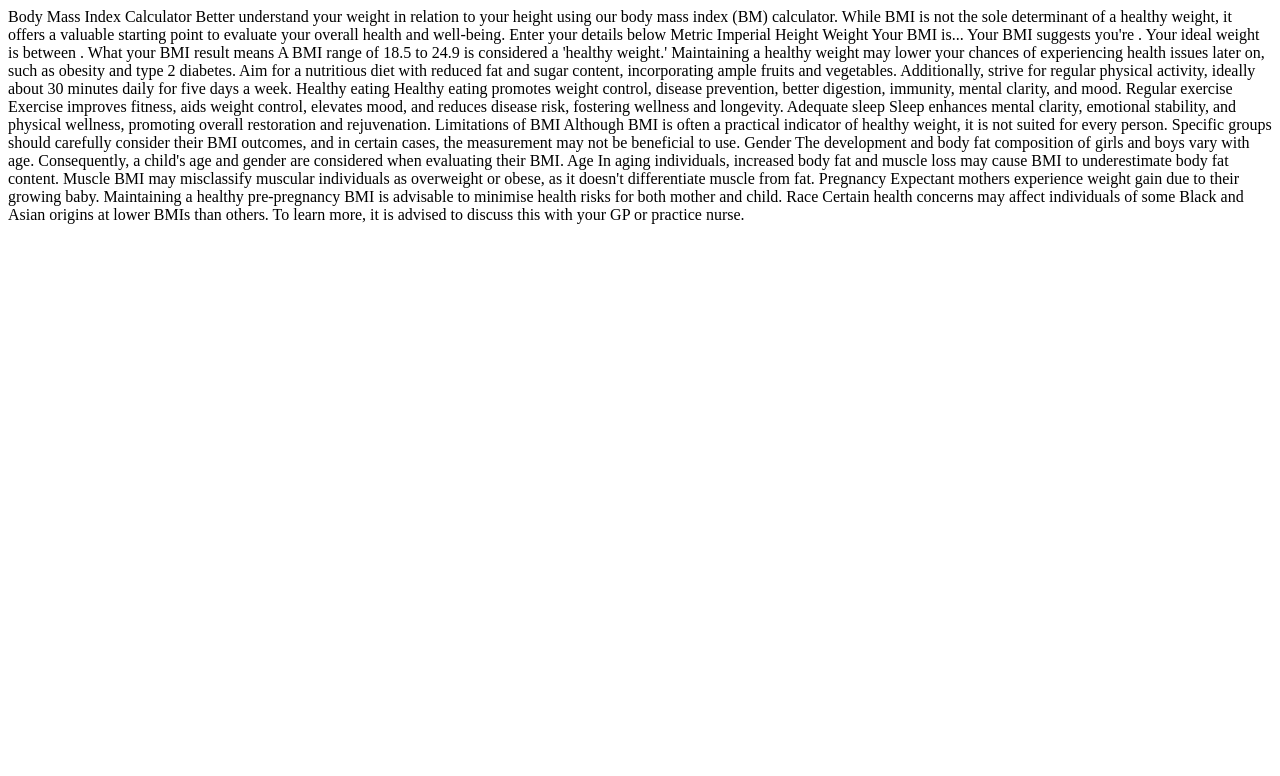
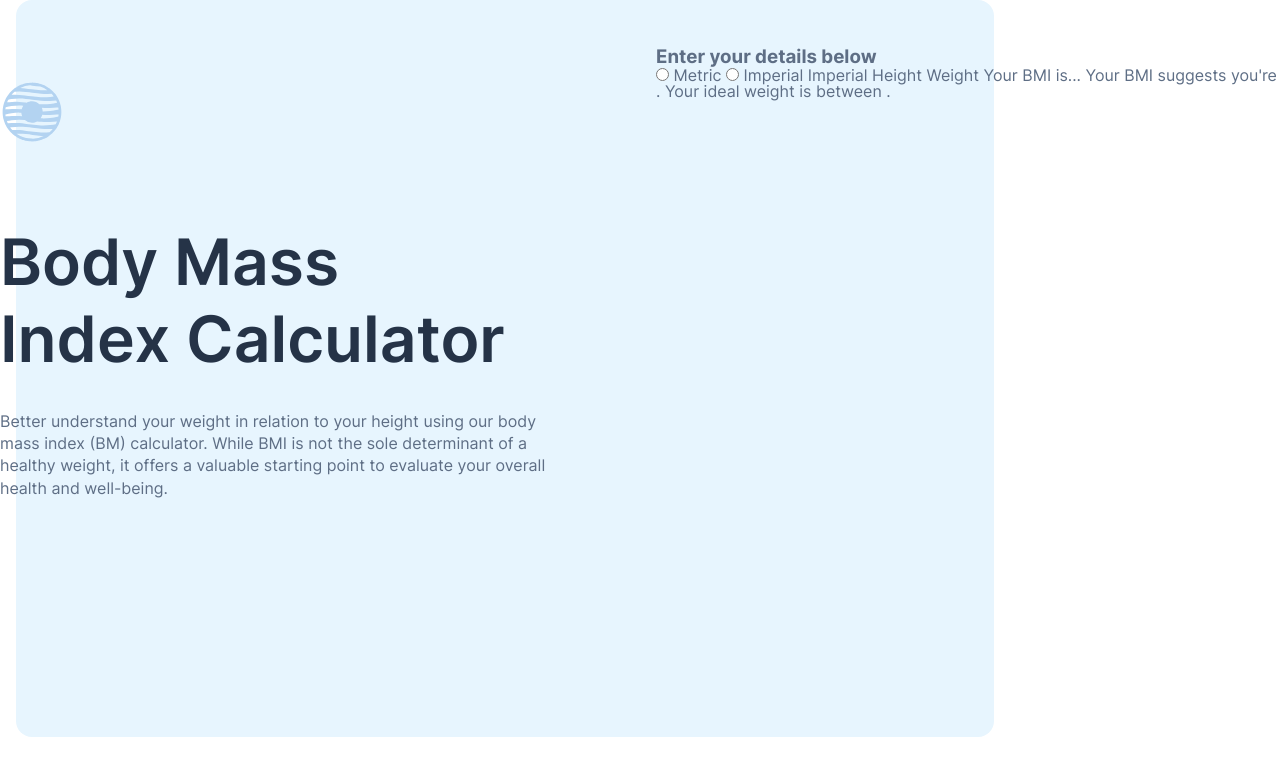
Before and after one commit to CORALIN22/BMI-Calculator, a plain HTML site: page starter-code/index.html in a window 1280 px wide. Drawn offline with Linux system fonts and the light colour scheme.

Commit message:
Creating hero section

```diff
--- a/starter-code/index.html
+++ b/starter-code/index.html
@@ -1,85 +1,80 @@
 <!DOCTYPE html>
 <html lang="en">
   <head>
-  <meta charset="UTF-8">
-  <meta name="viewport" content="width=device-width, initial-scale=1.0">
+    <meta charset="UTF-8" />
+    <meta name="viewport" content="width=device-width, initial-scale=1.0" />
 
-  <link rel="icon" type="image/png" sizes="32x32" href="./assets/images/favicon-32x32.png">
-
+    <link
+      rel="icon"
+      type="image/png"
+      sizes="32x32"
+      href="./assets/images/favicon-32x32.png"
+    />
+    <link href="style.css" rel="stylesheet" />
     <title>Frontend Mentor | Body Mass Index Calculator</title>
   </head>
   <body>
+    <div class="container">
 
-  Body Mass Index Calculator
+      <section class="hero">
 
+          <div class="hero-description">
+            <img class="hero-logo" src="./assets/images/logo.svg" />
+            <h1 class="hero-title">
+              Body Mass<br />
+              Index Calculator
+            </h1>
+
+            <p>
               Better understand your weight in relation to your height using our
-  body mass index (BM) calculator. While BMI is not the sole determinant
-  of a healthy weight, it offers a valuable starting point to evaluate
-  your overall health and well-being.
-
-  Enter your details below
-
-  Metric
-  Imperial
-
-  Height
-  Weight
-
-  Your BMI is...
+              body mass index (BM) calculator. While BMI is not the sole
+              determinant of a healthy weight, it offers a valuable starting
+              point to evaluate your overall health and well-being.
+            </p>
+          </div>
+          <div class="hero-bmi-calculator">
+            <h3>Enter your details below </h3>
+            <input type="radio" id="metric">
+            <label for="metric">Metric</label>
+            <input type="radio" id="imperial">
+            <label for="imperial">Imperial</label> Imperial Height Weight Your BMI
+            is...
 
             <!-- add score -->
 
-  Your BMI suggests you're <!-- add classification -->.
-  Your ideal weight is between <!-- add range -->.
+            Your BMI suggests you're
+            <!-- add classification -->. Your ideal weight is between
+            <!-- add range -->.
+          </div>
+        </div>
+      </section>
 
-  What your BMI result means
-
-  A BMI range of 18.5 to 24.9 is considered a 'healthy weight.' Maintaining a
-  healthy weight may lower your chances of experiencing health issues later on,
-  such as obesity and type 2 diabetes. Aim for a nutritious diet with reduced
-  fat and sugar content, incorporating ample fruits and vegetables. Additionally,
-  strive for regular physical activity, ideally about 30 minutes daily for
-  five days a week.
-
-  Healthy eating
-  Healthy eating promotes weight control, disease prevention, better digestion,
-  immunity, mental clarity, and mood.
-
-  Regular exercise
-  Exercise improves fitness, aids weight control, elevates mood, and reduces disease
-  risk, fostering wellness and longevity.
-
-  Adequate sleep
-  Sleep enhances mental clarity, emotional stability, and physical wellness, promoting
-  overall restoration and rejuvenation.
-
-  Limitations of BMI
-
-  Although BMI is often a practical indicator of healthy weight, it is not suited for
-  every person. Specific groups should carefully consider their BMI outcomes, and in
-  certain cases, the measurement may not be beneficial to use.
-
-  Gender
-  The development and body fat composition of girls and boys vary with age. Consequently,
-  a child's age and gender are considered when evaluating their BMI.
-
-  Age
-  In aging individuals, increased body fat and muscle loss may cause BMI to underestimate
-  body fat content.
-
-  Muscle
-  BMI may misclassify muscular individuals as overweight or obese, as it doesn't
-  differentiate muscle from fat.
-
-  Pregnancy
-  Expectant mothers experience weight gain due to their growing baby. Maintaining a
-  healthy pre-pregnancy BMI is advisable to minimise health risks for both mother
-  and child.
-
-  Race
-  Certain health concerns may affect individuals of some Black and Asian origins at
-  lower BMIs than others. To learn more, it is advised to discuss this with your
-  GP or practice nurse.
-
+      <!-- What your BMI result means A BMI range of 18.5 to 24.9 is considered a
+      'healthy weight.' Maintaining a healthy weight may lower your chances of
+      experiencing health issues later on, such as obesity and type 2 diabetes.
+      Aim for a nutritious diet with reduced fat and sugar content,
+      incorporating ample fruits and vegetables. Additionally, strive for
+      regular physical activity, ideally about 30 minutes daily for five days a
+      week. Healthy eating Healthy eating promotes weight control, disease
+      prevention, better digestion, immunity, mental clarity, and mood. Regular
+      exercise Exercise improves fitness, aids weight control, elevates mood,
+      and reduces disease risk, fostering wellness and longevity. Adequate sleep
+      Sleep enhances mental clarity, emotional stability, and physical wellness,
+      promoting overall restoration and rejuvenation. Limitations of BMI
+      Although BMI is often a practical indicator of healthy weight, it is not
+      suited for every person. Specific groups should carefully consider their
+      BMI outcomes, and in certain cases, the measurement may not be beneficial
+      to use. Gender The development and body fat composition of girls and boys
+      vary with age. Consequently, a child's age and gender are considered when
+      evaluating their BMI. Age In aging individuals, increased body fat and
+      muscle loss may cause BMI to underestimate body fat content. Muscle BMI
+      may misclassify muscular individuals as overweight or obese, as it doesn't
+      differentiate muscle from fat. Pregnancy Expectant mothers experience
+      weight gain due to their growing baby. Maintaining a healthy pre-pregnancy
+      BMI is advisable to minimise health risks for both mother and child. Race
+      Certain health concerns may affect individuals of some Black and Asian
+      origins at lower BMIs than others. To learn more, it is advised to discuss
+      this with your GP or practice nurse. -->
+    </div>
   </body>
 </html>
--- /dev/null
+++ b/starter-code/style.css
@@ -0,0 +1,75 @@
+@font-face {
+  font-family: "Inter";
+  src: url("./assets/fonts/Inter-VariableFont_slnt,wght.ttf");
+}
+
+* {
+  margin: 0;
+  padding: 0;
+  font-family: "Inter", sans-serif;
+}
+
+html {
+  font-size: 16px;
+}
+
+body {
+  line-height: 1;
+  font-weight: 400;
+  color: #5e6e85;
+}
+
+.container {
+  max-width: 90rem;
+
+  margin: 0 auto;
+}
+
+.hero-logo {
+  width: 64px;
+  height: 64px;
+  margin-top: 2rem;
+}
+
+.hero {
+  display: grid;
+  grid-template-columns: 1fr 1fr;
+  gap: 2rem;
+  margin-top: 3rem;
+}
+
+.hero::before,
+.hero::after {
+  content: "";
+  position: absolute;
+  border-radius: 1rem;
+  top: 0;
+  left: 1rem;
+}
+
+.hero::before {
+  width: 978px;
+  height: 737px;
+  background: #e7f5fe;
+  z-index: -1;
+}
+
+.hero-description {
+  display: flex;
+  flex-direction: column;
+  gap: 2rem;
+  max-width: 55ch;
+  text-align: left;
+}
+
+.hero-title {
+  font-size: 4rem;
+  color: #253347;
+  margin-top: 3rem;
+  line-height: 1.2;
+  font-weight: 600;
+}
+
+.hero-description > p {
+  line-height: 1.4;
+}
```
Lines whose indentation alone changed are shown as unchanged.
